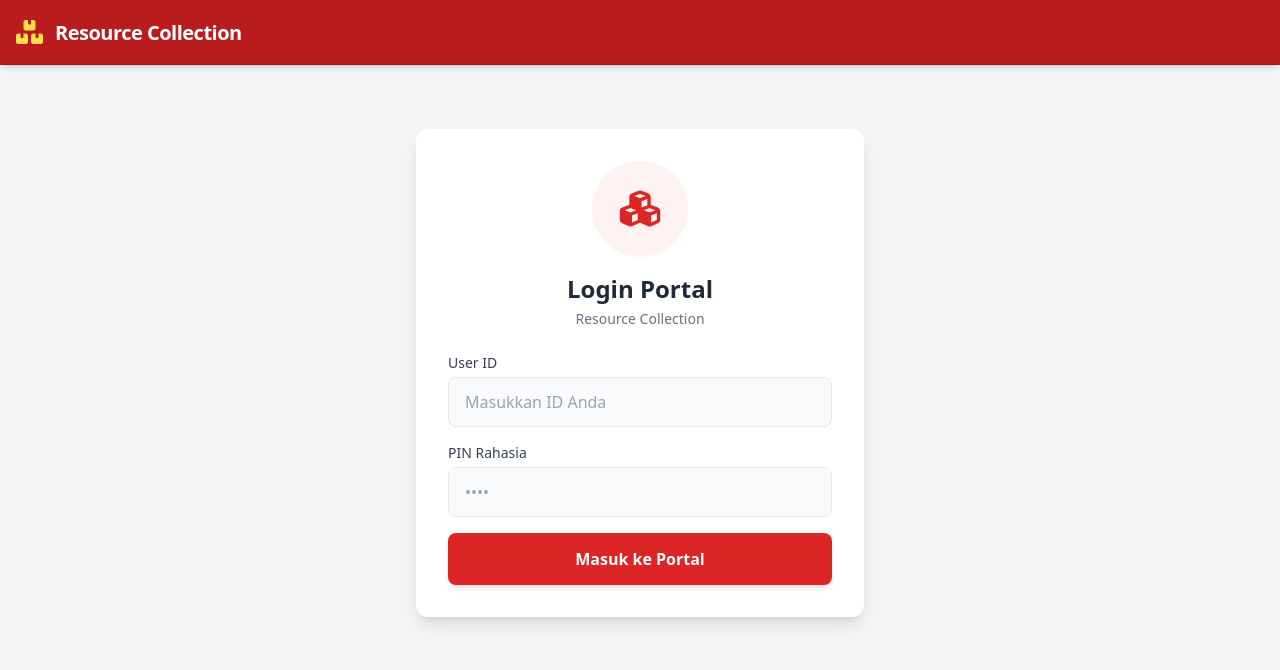
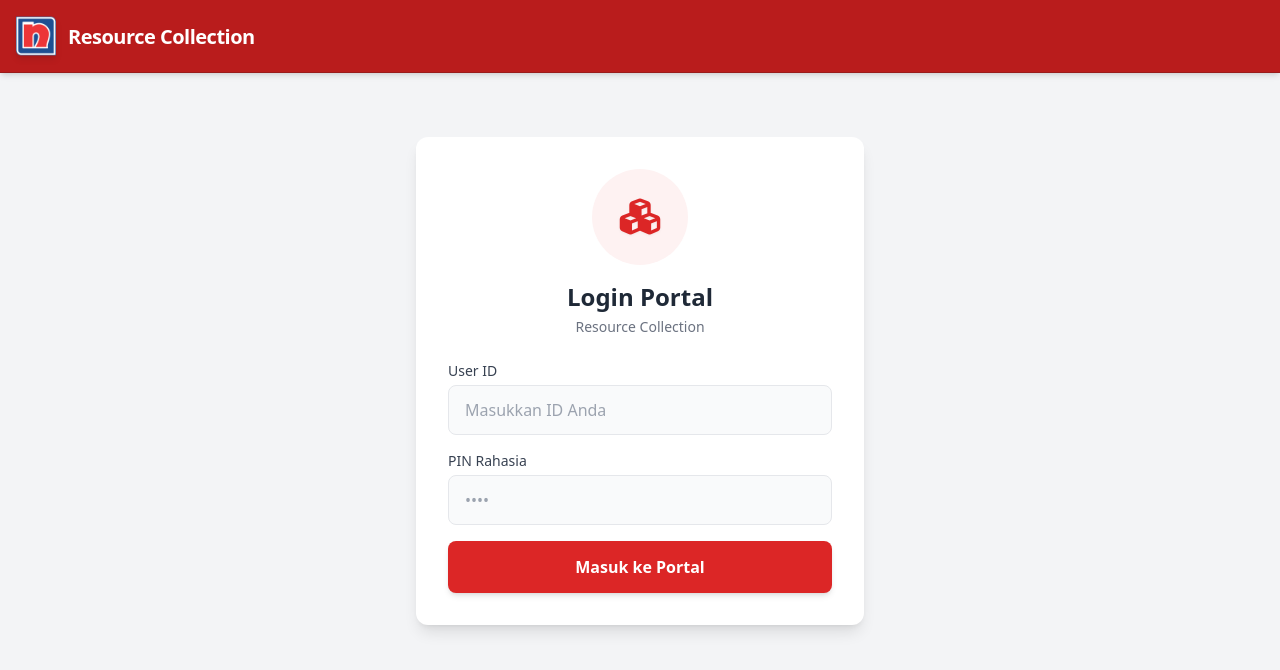
Before and after one commit to NP-Sales-Analytics/Resource-Collection-2A, a plain HTML site: page index.html in a window 1280 px wide. Drawn offline with nearby package versions, Linux system fonts and the light colour scheme.

Commit message:
Update and rename index (3) (1).html to index.html

```diff
--- a/index (3) (1).html
+++ b/index.html
@@ -32,7 +32,7 @@
         <div class="max-w-7xl mx-auto flex flex-col md:flex-row justify-between items-center gap-4">
             <div class="flex w-full md:w-auto justify-between md:justify-start items-center gap-4 sm:gap-6">
                 <div class="flex items-center cursor-pointer shrink-0" onclick="goToHome()">
-                    <img src="images/logo.png" alt="Logo" class="h-10 w-auto mr-3 drop-shadow-md" onerror="this.onerror=null; this.outerHTML='<i class=\'fas fa-boxes text-2xl mr-3 text-yellow-300\'></i>';">
+                    <img src="Logo Nippon.png" alt="Logo Nippon" class="h-10 w-auto mr-3 drop-shadow-md" onerror="this.onerror=null; this.outerHTML='<i class=\'fas fa-boxes text-2xl mr-3 text-yellow-300\'></i>';">
                     <div class="flex flex-col"><h1 class="text-xl font-black tracking-tight leading-tight">Resource Collection</h1></div>
                 </div>
                 <div id="navBackBtn" class="hidden border-l border-red-500 pl-4 shrink-0">
@@ -675,7 +675,7 @@
     <div id="notification" class="hidden fixed bottom-5 right-5 px-6 py-4 rounded-xl shadow-2xl text-white font-bold z-[100] bg-red-500 transition-opacity flex items-center border border-white/20"></div>
 
     <script>
-        const SCRIPT_URL = "https://script.google.com/macros/s/AKfycbydUriHtb_gkNgARdAj5sk0gdYGQz-do6qa1oC9riUsefeWWEHLy3uRs96NfjfierjOfQ/exec";
+        const SCRIPT_URL = "https://script.google.com/macros/s/AKfycbw9pXVq4Qs8XdfvFTlQ5p8k6bVOcJiQsg9mXswnYy0N9ZO3AQvjzZrFKonrz2XveO8Q9g/exec";
         let debounceTimer;
         function debounceSearch(callback, delay = 300) { clearTimeout(debounceTimer); debounceTimer = setTimeout(callback, delay); }
         function triggerFilterCallback(fnKey) {
```
